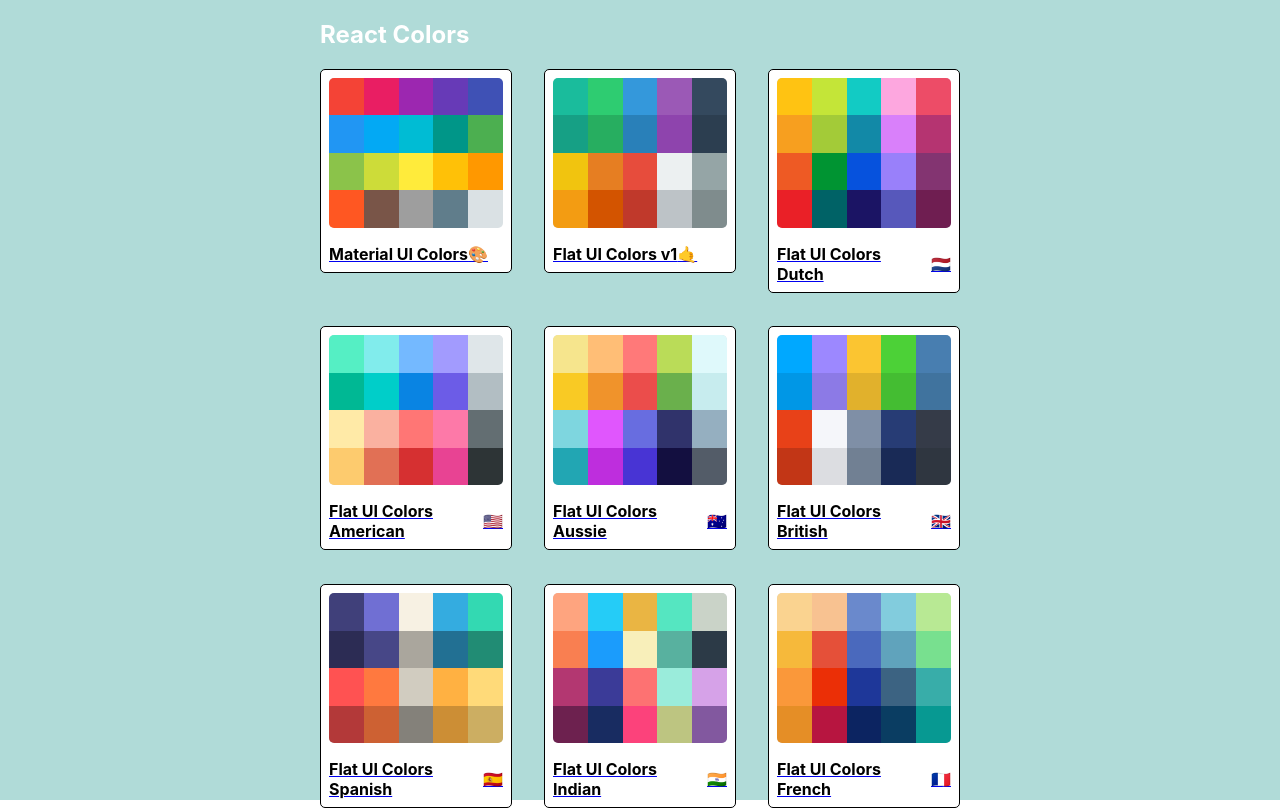
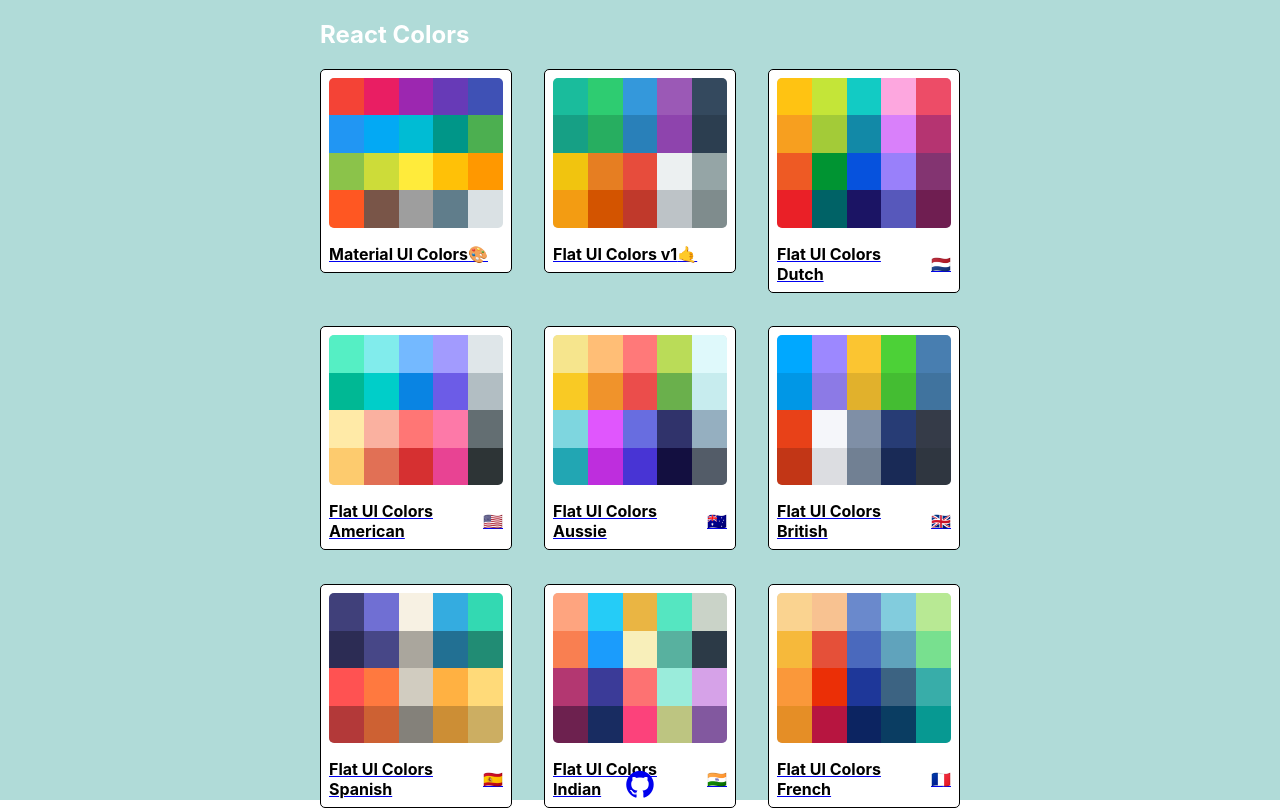
Before and after one commit to RGnt/colors-app, a React (Create React App) app: page / in a window 1280 px wide. Built offline with nearby package versions, Linux system fonts and the light colour scheme.

Commit message:
Added github link and modified readme

```diff
--- a/public/index.html
+++ b/public/index.html
@@ -10,6 +10,7 @@
   <link rel="apple-touch-icon" href="logo192.png" />
   <link rel="manifest" href="%PUBLIC_URL%/manifest.json" />
   <link href="https://fonts.googleapis.com/css?family=Roboto:100,400,500&display=swap" rel="stylesheet">
+  <link rel="stylesheet" href="https://cdnjs.cloudflare.com/ajax/libs/font-awesome/4.7.0/css/font-awesome.min.css">
   <title>Palette Creator</title>
 </head>
 
--- a/src/MiniPalette/MiniPalette.js
+++ b/src/MiniPalette/MiniPalette.js
@@ -41,9 +41,8 @@
     }
 }
 const MiniPalette = ({ classes, palette }) => {
-    console.log(palette.palette);
     const miniColorBoxes = palette.palette.map(color => <div key={`${palette.palette}${color.name}`} className={classes.miniColor} style={{ backgroundColor: color.color }} />) //TODO: Think of changing the key later!
-    console.log(miniColorBoxes);
+
     return (
         <Link to={`/palette/${palette.palId}`}>
             <div className={classes.root}>
--- a/src/PaletteList/PaletteList.js
+++ b/src/PaletteList/PaletteList.js
@@ -29,6 +29,24 @@
         display: "grid",
         gridTemplateColumns: "repeat(3, 30%)",
         gridGap: "5%"
+    },
+    footer: {
+        position: "fixed",
+        bottom: "0",
+        left: "0",
+        width: "100%",
+        height: "4vh",
+        display: "flex",
+        justifyContent: "center",
+        alignItems: "center",
+        fontSize: "2rem",
+        color: "black",
+        "& a": {
+            textDecoration: "none",
+            "&:visited": {
+                color: "black"
+            }
+        }
     }
 }
 const PaletteList = (props) => {
@@ -45,6 +63,9 @@
                     {paletteLinks}
                 </div>
             </div>
+            <footer className={classes.footer}>
+                <a href="https://github.com/RGnt/colors-app"><i className="fa fa-github"></i></a>
+            </footer>
         </div>
     );
 };
```
Also changed, not shown: 1 other file (tests, documents, lock files or other folders).
